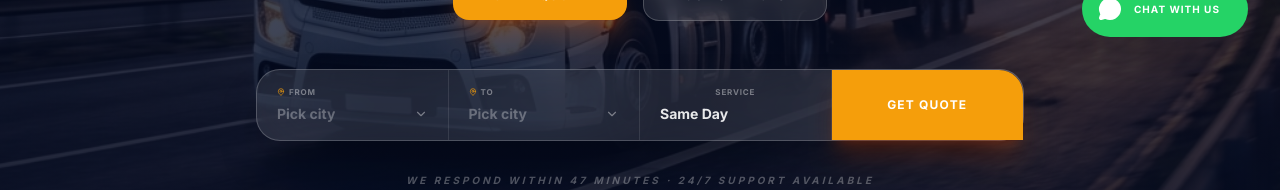
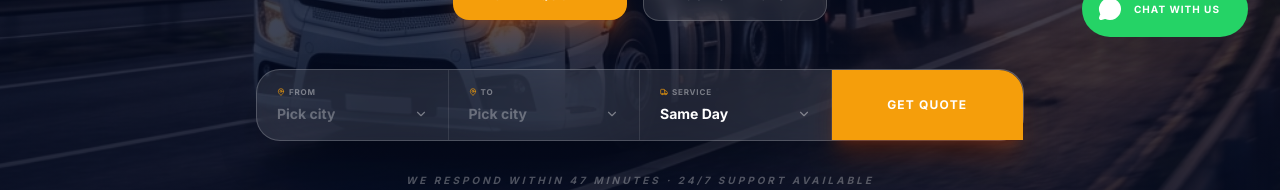
Before and after one commit to veektrie/antigravity, a Next.js app: page / in a window 1280 px wide. Shown: the part 731-921 px from the top of the page. Built offline with nearby package versions, Linux system fonts and the light colour scheme.

Commit message:
feat: implement home page layout with interactive quote form and service selection components

```diff
--- a/src/app/page.tsx
+++ b/src/app/page.tsx
@@ -4,6 +4,7 @@ import React, { useState } from "react";
 import Link from "next/link";
 import Image from "next/image";
 import CitySelect from "@/components/CitySelect";
+import ServiceSelect from "@/components/ServiceSelect";
 import {
   ArrowRight,
   Check,
@@ -31,6 +32,7 @@ import { BRAND, SERVICES } from "@/lib/constants";
 export default function HomePage() {
   const [fromCity, setFromCity] = useState("");
   const [toCity, setToCity] = useState("");
+  const [serviceType, setServiceType] = useState("Same Day");
 
   return (
     <div className="flex flex-col min-h-screen">
@@ -131,14 +133,8 @@ export default function HomePage() {
                 />
               </div>
               {/* SERVICE */}
-              <div className="flex flex-col px-5 py-4 space-y-1.5 border-b md:border-b-0 md:border-r border-white/10">
-                <span className="text-[8px] font-bold uppercase tracking-widest text-white/40">Service</span>
-                <select className="text-sm font-bold outline-none bg-transparent appearance-none text-white/90">
-                  <option className="text-black bg-white">Same Day</option>
-                  <option className="text-black bg-white">Next Day</option>
-                  <option className="text-black bg-white">Pallet / Freight</option>
-                  <option className="text-black bg-white">Contract</option>
-                </select>
+              <div className="px-5 py-4 border-b md:border-b-0 md:border-r border-white/10">
+                <ServiceSelect value={serviceType} onChange={setServiceType} />
               </div>
               <button className="bg-accent text-white font-bold py-5 hover:bg-orange-600 active:scale-95 transition-all text-xs uppercase tracking-widest shadow-xl shadow-orange-800/30 rounded-b-2xl md:rounded-b-none md:rounded-r-2xl">
                 Get Quote
--- /dev/null
+++ b/src/components/ServiceSelect.tsx
@@ -0,0 +1,93 @@
+"use client";
+
+import React, { useState, useRef, useEffect } from "react";
+import { ChevronDown, Truck } from "lucide-react";
+
+const SERVICES = [
+  { label: "Same Day", description: "Pickup & delivery today" },
+  { label: "Next Day", description: "Overnight UK mainland" },
+  { label: "Pallet / Freight", description: "Large or bulk shipments" },
+  { label: "Contract", description: "Recurring business model" },
+];
+
+interface ServiceSelectProps {
+  value: string;
+  onChange: (service: string) => void;
+}
+
+const ServiceSelect: React.FC<ServiceSelectProps> = ({ value, onChange }) => {
+  const [open, setOpen] = useState(false);
+  const containerRef = useRef<HTMLDivElement>(null);
+
+  const selected = SERVICES.find((s) => s.label === value) ?? null;
+
+  useEffect(() => {
+    const handler = (e: MouseEvent) => {
+      if (containerRef.current && !containerRef.current.contains(e.target as Node)) {
+        setOpen(false);
+      }
+    };
+    document.addEventListener("mousedown", handler);
+    return () => document.removeEventListener("mousedown", handler);
+  }, []);
+
+  const select = (label: string) => {
+    onChange(label);
+    setOpen(false);
+  };
+
+  return (
+    <div ref={containerRef} className="relative flex flex-col space-y-1.5">
+      {/* Label */}
+      <span className="text-[8px] font-bold uppercase tracking-widest text-white/40 flex items-center gap-1">
+        <Truck size={8} className="text-accent" />
+        Service
+      </span>
+
+      {/* Trigger */}
+      <button
+        type="button"
+        onClick={() => setOpen((o) => !o)}
+        className="flex items-center justify-between gap-2 outline-none w-full"
+      >
+        <span className={`text-sm font-bold truncate ${selected ? "text-white" : "text-white/30"}`}>
+          {selected ? selected.label : "Select service"}
+        </span>
+        <ChevronDown
+          size={14}
+          className={`text-white/40 shrink-0 transition-transform duration-200 ${open ? "rotate-180" : ""}`}
+        />
+      </button>
+
+      {/* Dropdown panel */}
+      {open && (
+        <div
+          className="absolute left-0 top-full mt-2 z-[200] w-56 rounded-2xl overflow-hidden shadow-2xl"
+          style={{
+            background: "rgba(13, 27, 62, 0.97)",
+            backdropFilter: "blur(24px)",
+            border: "1px solid rgba(255,255,255,0.12)",
+          }}
+        >
+          {SERVICES.map((svc) => (
+            <button
+              key={svc.label}
+              type="button"
+              onClick={() => select(svc.label)}
+              className={`w-full text-left px-4 py-3 transition-all hover:bg-white/10 flex flex-col gap-0.5 ${
+                value === svc.label ? "bg-white/5" : ""
+              }`}
+            >
+              <span className={`text-xs font-bold ${value === svc.label ? "text-accent" : "text-white/90"}`}>
+                {svc.label}
+              </span>
+              <span className="text-[9px] text-white/35 font-medium">{svc.description}</span>
+            </button>
+          ))}
+        </div>
+      )}
+    </div>
+  );
+};
+
+export default ServiceSelect;
```
